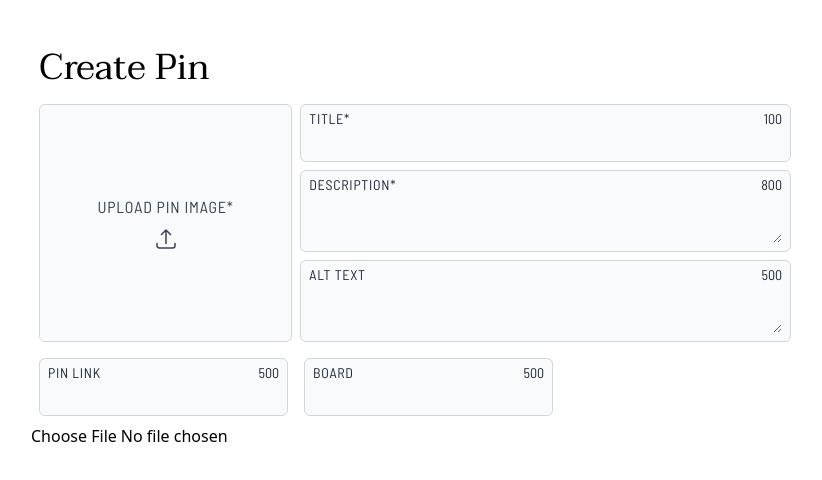
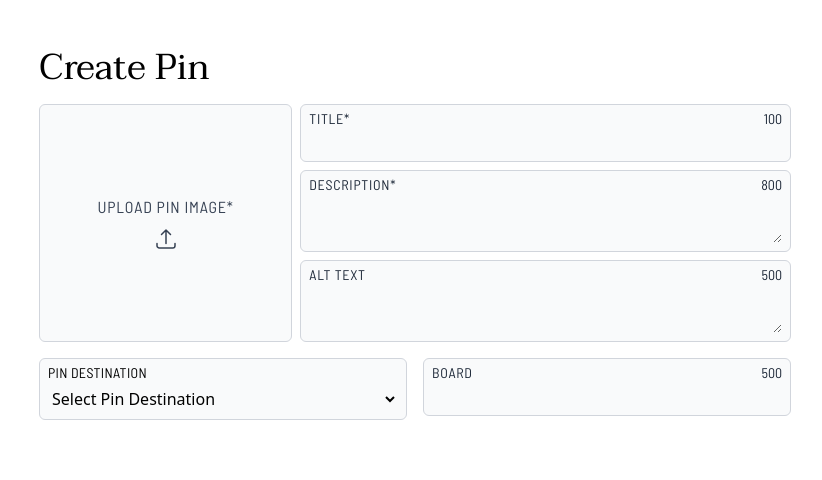
Before and after one commit to speer987/pinterest-scheduler, a Next.js app: page /create-pin in a window 1280 px wide. Shown: the top 480 px of the page, without its empty margins (225-1047 px from the left). Built offline with nearby package versions, Linux system fonts and the light colour scheme.

Commit message:
adding updated dropdowns

```diff
--- /dev/null
+++ b/src/app/components/dropdown.js
@@ -0,0 +1,24 @@
+"use client";
+import React, { useState } from "react";
+export default function Dropdown({ label }) {
+  const [selected, setSelected] = useState("");
+  return (
+    <div className="bg-gray-50 rounded-md flex flex-col m-2 p-2 pt-1 border-1 border-gray-300 gap-1">
+      <label className="font-condensed uppercase text-sm tracking-wide">
+        Pin Destination
+      </label>
+      <div className="flex flex-row">
+        <select
+          className="w-full"
+          value={selected}
+          onChange={(e) => setSelected(e.target.value)}
+        >
+          <option value="">Select Pin Destination</option>
+          <option value="one">Option One</option>
+          <option value="two">Option Two</option>
+          <option value="three">Option Three</option>
+        </select>
+      </div>
+    </div>
+  );
+}
--- /dev/null
+++ b/src/app/components/index.js
@@ -0,0 +1,3 @@
+export { default as HeaderWithLinks } from "./header-w-links";
+export { default as Textbox } from "./textbox";
+export { default as Dropdown } from "./dropdown";
--- a/src/app/create-pin/page.js
+++ b/src/app/create-pin/page.js
@@ -1,5 +1,4 @@
-import HeaderWithLinks from "../components/header-w-links";
-import Textbox from "../components/textbox";
+import { HeaderWithLinks, Textbox, Dropdown } from "../components";
 import "../globals.css";
 
 export default function PinCreationPage() {
@@ -47,13 +46,11 @@ export default function PinCreationPage() {
             />
           </div>
         </div>
-        <div className="flex flex-row">
-          <Textbox
-            isRequired={false}
-            isLongform={false}
-            label={"Pin Link"}
-            wordcount={500}
-          />
+        <div className="flex flex-row w-full">
+          <div className="w-1/2">
+            <Dropdown />
+          </div>
+          <div className="w-1/2">
             <Textbox
               isRequired={false}
               isLongform={false}
@@ -61,7 +58,8 @@ export default function PinCreationPage() {
               wordcount={500}
             />
           </div>
-        <input type="file"></input>
+        </div>
+        {/* <input type="file"></input> */}
       </div>
     </div>
   );
```
Lines whose indentation alone changed are shown as unchanged.
